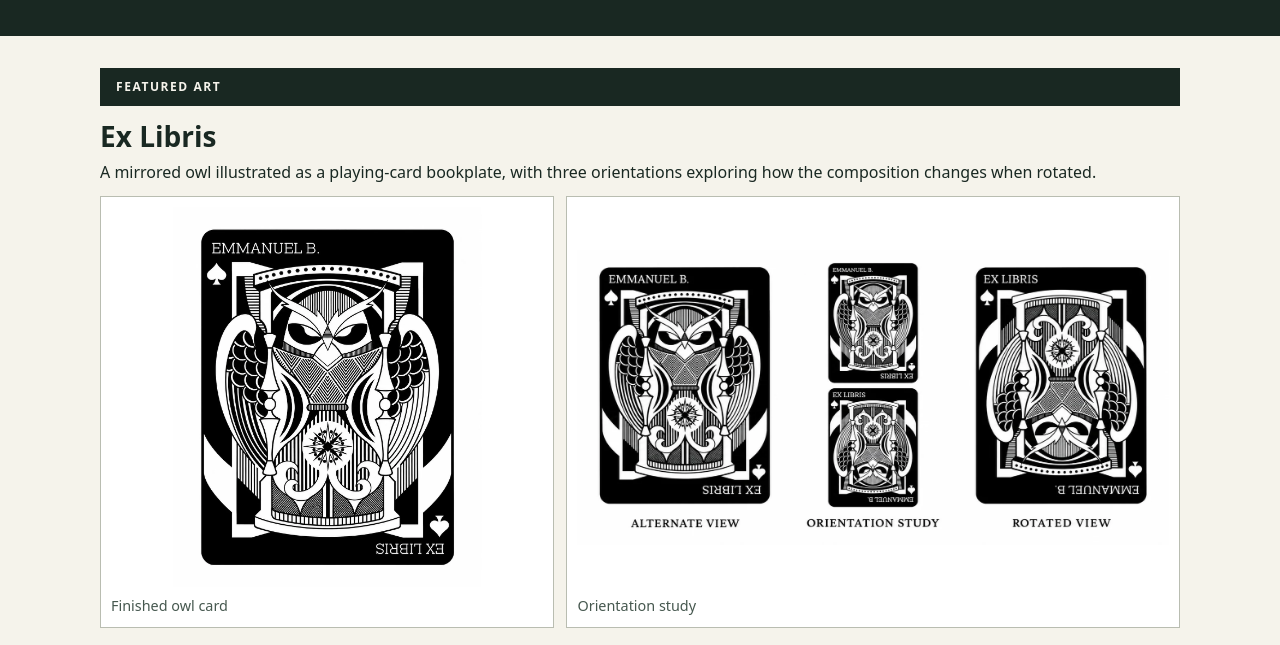
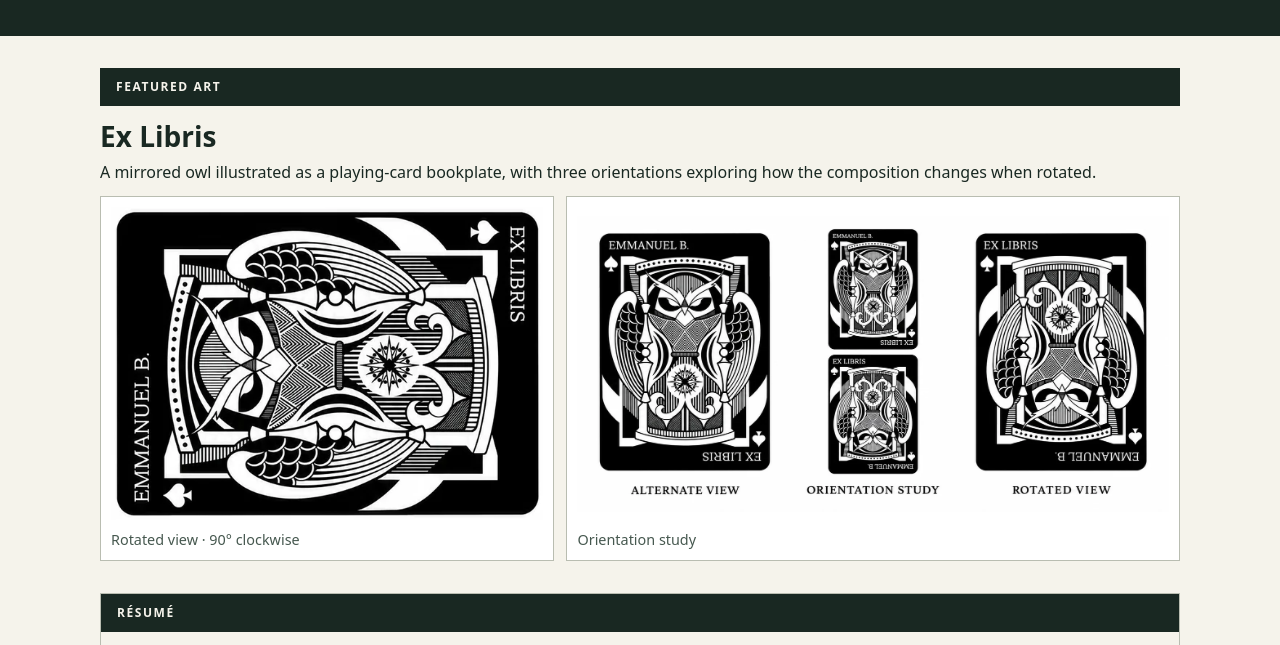
Before and after one commit to BirdMafia/emmanuel-burnett-portfolio, a plain HTML site: page index.html in a window 1280 px wide. Shown: the part 306-951 px from the top of the page. Drawn offline with Linux system fonts and the light colour scheme.

Commit message:
Feature the Ex Libris rotated card at 90 degrees

```diff
--- a/index.html
+++ b/index.html
@@ -19,6 +19,10 @@
 .featured-art{margin-bottom:0}
 .featured-art h3{font-size:clamp(1.25rem,3vw,1.75rem)}
 .featured-art .gallery img{max-height:380px}
+/* Isolate the right-hand card in the 1450 by 725 orientation study, then turn it clockwise. */
+.rotated-card{position:relative;align-self:center;width:100%;aspect-ratio:596 / 432}
+.rotated-card-crop{position:absolute;top:50%;left:50%;width:72.4832%;aspect-ratio:432 / 596;overflow:hidden;transform:translate(-50%,-50%) rotate(90deg)}
+.featured-art .gallery .rotated-card img{position:absolute;left:-224.537%;top:-6.0403%;width:335.6481%;height:auto;max-height:none}
 </style>
 </head>
 <body>
@@ -32,7 +36,10 @@
 <h2 class="section-head" id="featured-art">Featured Art</h2>
 <div class="project-caption"><h3>Ex Libris</h3><p>A mirrored owl illustrated as a playing-card bookplate, with three orientations exploring how the composition changes when rotated.</p></div>
 <div class="gallery">
-<figure><a href="./assets/ex-libris-cover.webp"><img src="./assets/ex-libris-cover.webp" alt="Ex Libris owl bookplate cover" loading="lazy"></a><figcaption>Finished owl card</figcaption></figure>
+<figure>
+<div class="rotated-card"><div class="rotated-card-crop"><img src="./assets/ex-libris-study.webp" alt="The rightmost Ex Libris owl card from the orientation study, turned 90 degrees clockwise" loading="lazy"></div></div>
+<figcaption>Rotated view · 90° clockwise</figcaption>
+</figure>
 <figure><a href="./assets/ex-libris-study.webp"><img src="./assets/ex-libris-study.webp" alt="Owl bookplate shown in three orientations" loading="lazy"></a><figcaption>Orientation study</figcaption></figure>
 </div>
 </section>
```
